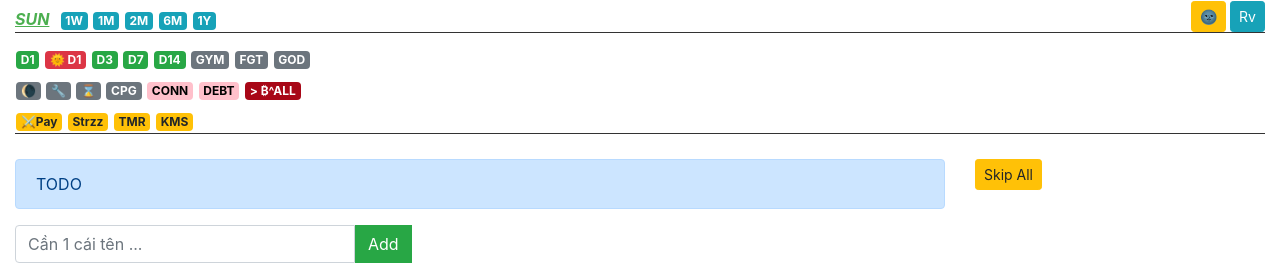
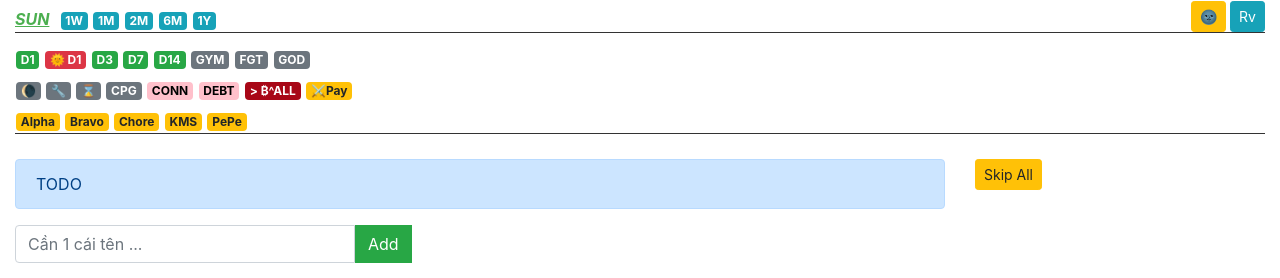
Before and after one commit to mcflythekid/tik, a PHP site: page /index.php in a window 1280 px wide. Shown: the top 278 px of the page. Run offline with PHP 8.4, Linux system fonts and the light colour scheme; the visitor is signed in with stand-in values (Sample User, id 1); data that the repository does not hold is empty; some libraries are stand-ins or nearby versions.

Commit message:
-- Update menu

```diff
--- a/index.php
+++ b/index.php
@@ -365,13 +365,16 @@ span.line-head-skipable {
 		<?=menu("purple", "CONN", "?cat=connect_all&days=21")?>
 		<?=menu("purple", "DEBT", "?cat=DEBT")?>
 		<span style="floatz:right; "><?=menu("coin", "> ₿^ALL", "/port.php")?></span>
+		<span style="floatz:right; "><?=menu("warning", "⚔Pay", "?cat=f30d_payment")?></span>
 	</p>
 
 	<p>
-		<span style="floatz:right; "><?=menu("warning", "⚔Pay", "?cat=f30d_payment")?></span>
-		<?=menu("warning", "Strzz", "?cat=instant")?>
-		<?=menu("warning", "TMR", "?type=todo&cat=TODO_TMR")?>
+
+		<?=menu("warning", "Alpha", "?cat=instant&type=todo")?>
+		<?=menu("warning", "Bravo", "?type=todo&cat=TODO_TMR")?>
+		<?=menu("warning", "Chore", "?type=todo&cat=todo_chore")?>
 		<?=menu("warning", "KMS", "?type=todo&cat=KMS")?>
+		<?=menu("warning", "PePe", "?type=todo&cat=todo_pepe")?>
 	</p>
 
 	<hr/>
@@ -555,14 +558,17 @@ div#skipAll {
 							<?= simpleAction("BOT", ["todo_move_bottom" => $tik_id], '') ?>
 							<?= simpleAction("UP", ["todo_move_up" => $tik_id], '') ?>
 							<?= simpleAction("DOWN", ["todo_move_down" => $tik_id], '') ?>
+							<?=ui_del($tik)?>
 						</div>
 					</td>
 				<?php endif; ?>
 
-				<td class="td-min">
-					<?=ui_del($tik)?>
-					<?=ui_toggle($tik)?>
-				</td>
+				<?php if ($type !== 'todo') : ?>
+					<td class="td-min">
+						<?=ui_del($tik)?>
+						<?=ui_toggle($tik)?>
+					</td>
+				<?php endif; ?>
 			</tr>
 		<?php }?>
 		</tbody>
```
